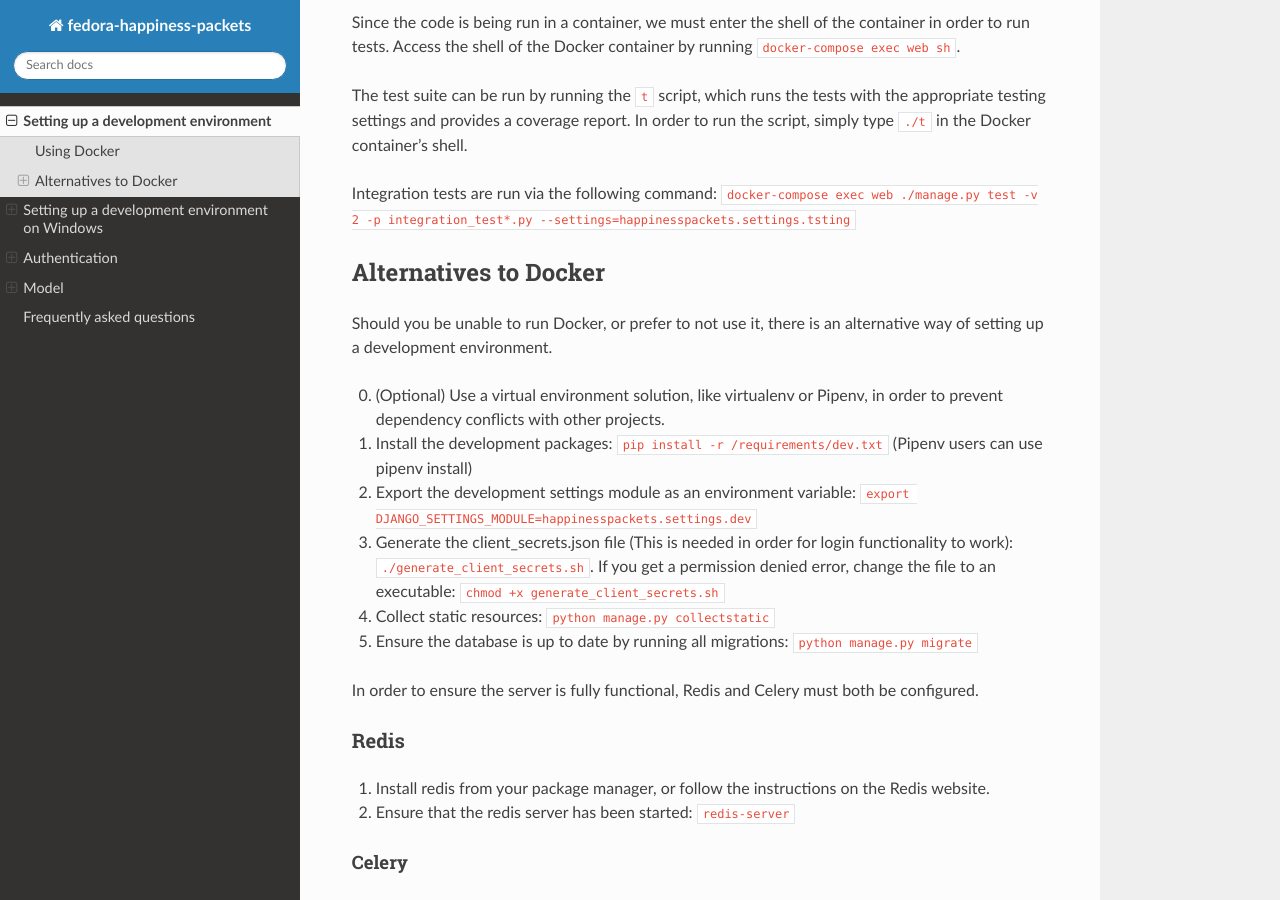
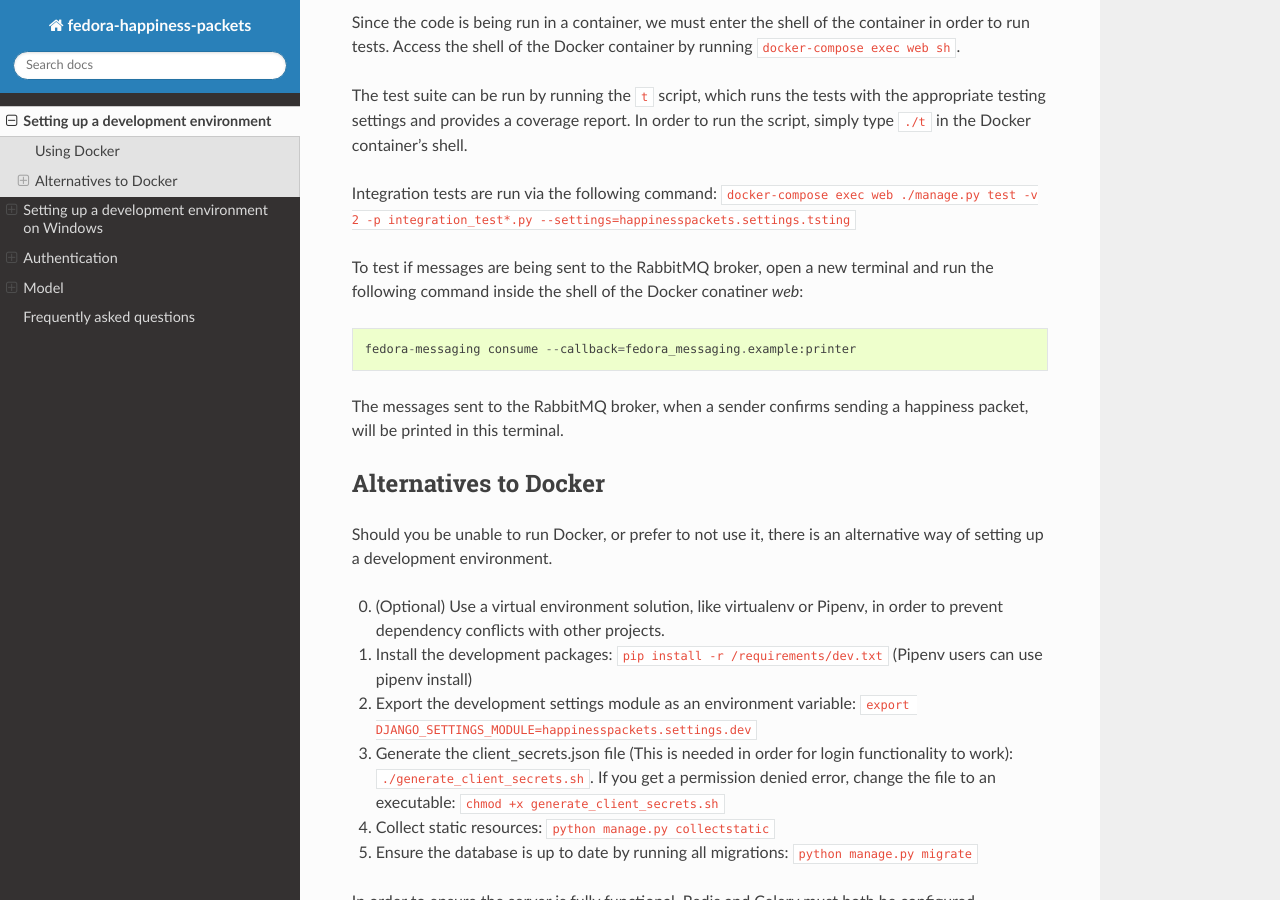
Before and after one commit to travisdev1/travis, a Sphinx documentation site: the page built from docs/setup/development.rst, in a window 1280 px wide and 900 px high, scrolled down 1129 px. Built offline with Sphinx 7.4.7 and the Read the Docs theme 2.0.0, drawn with Linux system fonts in a browser that asks for light colours; formulas are drawn with MathJax 3.

Commit message:
[Docs] Add instructions for listening to messages sent to Bus

```diff
--- a/docs/setup/development.rst
+++ b/docs/setup/development.rst
@@ -47,6 +47,11 @@ In order to run the script, simply type ``./t`` in the Docker container's shell.
 
 Integration tests are run via the following command: ``docker-compose exec web ./manage.py test -v 2 -p integration_test*.py --settings=happinesspackets.settings.tsting``
 
+To test if messages are being sent to the RabbitMQ broker, open a new terminal and run the following command inside the shell of the Docker conatiner `web`::
+
+    fedora-messaging consume --callback=fedora_messaging.example:printer
+
+The messages sent to the RabbitMQ broker, when a sender confirms sending a happiness packet, will be printed in this terminal.
 
 Alternatives to Docker
 ======================
```
